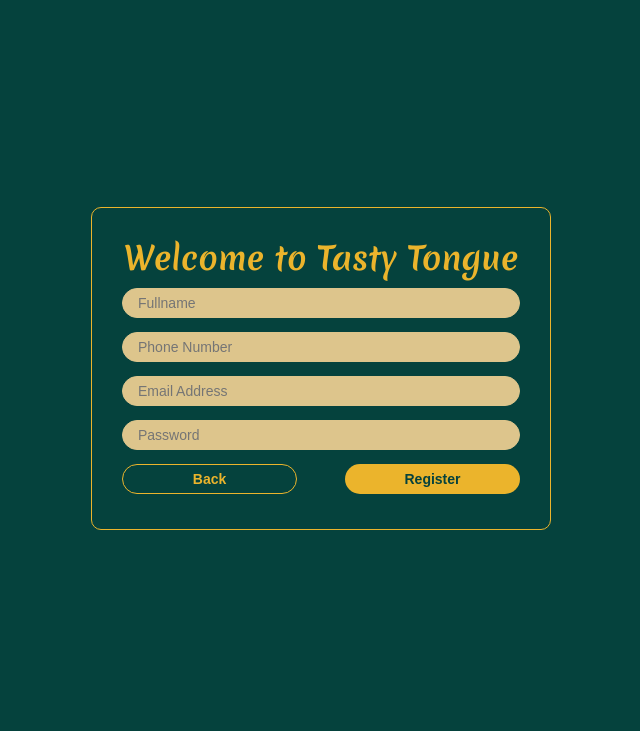
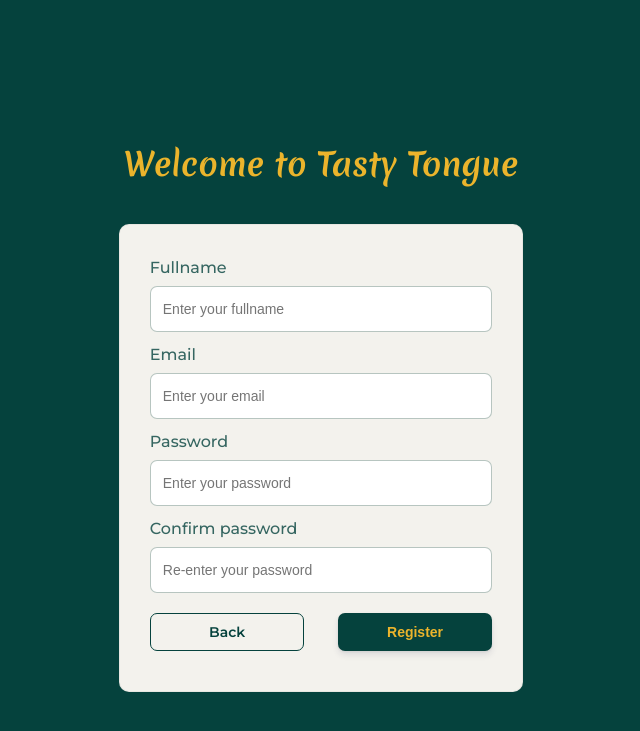
Before and after one commit to achi234/Intro2SE-TastyTongue, a PHP site: page /src/register.php in a window 1280 px wide. Shown: the top 731 px of the page, without its empty margins (319-959 px from the left). Run offline with PHP 8.4, Linux system fonts and the light colour scheme.

Commit message:
Update main login UI
Changing at base.css, main.css, login, register, verify.php

```diff
--- a/src/assets/css/base.css
+++ b/src/assets/css/base.css
@@ -43,28 +43,49 @@
 
 /* Button style */
 .btn {
+    display: flex;
+    justify-content: center;
+    text-decoration: none;
+    align-items: center;
     min-width: 76px;
     min-height: 30px;
     padding: 0;
     outline: none;
     cursor: pointer;
-    border-radius: 30px;
+    /* border-radius: 30px; */
     border: none;
+    transition: transform linear 0.1s;
+    will-change: transform;
 }
 
+.btn:hover {
+    transform: translateY(-1px);
+    box-shadow: 0 1px 2px 0 rgba(0, 0, 0, 0.2);
+}
+/*
 .btn.btn--primary {
    color: var(--green-color);
    background-color: var(--y-text-color);
    width: 175px;
    font-weight: 600;
    font-size: 1.4rem;
+} */
+.btn.btn--primary {
+    color: var(--y-text-color);
+    background-color: var(--green-color);
+    font-size: 1.4rem;
+    border-radius: 7px;
+    padding: 5px 14px;
+    min-height: 38px;
+    width: 45%;
+    font-weight: 600;
+    box-shadow: 0 4px 6px rgba(50, 50, 93, .11), 0 1px 3px rgba(0, 0, 0, .08);
+}
+.btn.btn--primary:hover {
+    background-color: rgba(5, 66, 61, .95);
 }
 
-.btn.btn--primary:hover {
-    background-color: rgba(235, 182, 45, 0.9);
-}
-
-.btn.btn--secondary {
+/* .btn.btn--secondary {
     color: var(--y-text-color);
     background-color: var(--green-color);
     border: var(--y-text-color) 1px solid;
@@ -72,9 +93,23 @@
     font-weight: 600;
     font-size: 1.4rem;
  }
-
+  */
+ .btn.btn--secondary {
+    color: var(--green-color);
+    font-size: 1.4rem;
+    border-radius: 7px;
+    border: 1px solid var(--green-color);
+    padding: 5px 14px;
+    min-height: 38px;
+    width: 45%;
+    background-color: var(--bg-color);
+    font-weight: 600;
+ }
  .btn.btn--secondary:hover {
-    background-color: rgba(235, 182, 45, 0.05);
+    /* background-color: var(--green-color);
+    color: var(--y-text-color) */
+    font-weight: 700;
+    background-color: rgba(5, 66, 61, .02);
 }
 
 .btn.btn--disabled {
--- a/src/assets/css/main.css
+++ b/src/assets/css/main.css
@@ -1,23 +1,34 @@
 /* authen */
 .modal {
-    height: 720px;
+    position: relative;
     display: flex;
+    overflow: auto;
+    flex-direction: column;
     justify-content: center;
-    align-items: center
+    align-items: center;
 }
 
+.justify-content-center {
+    justify-content: center !important;
+}
 .authen-form {
     display: flex;
     flex-direction: column;
     align-items: center;
-    width: 460px;
-    border: 1px solid #EBB42C;
+    /* width: 460px; */
+    width: 32%;
+    min-width: 0;
+    word-wrap: break-word;
+    border: 1px solid rgba(0, 0, 0, .05);
     border-radius: 10px;
+    background-color: var(--bg-color);
+    background-clip: border-box;
     padding: 20px 30px;
 }
 
 .authen-form__header {
     min-height: 60px;
+    padding-top: 96px;
 }
 
 .authen-form__header {
@@ -35,11 +46,15 @@
 .authen-form__form {
     width: 100%;
 }
-.authen-form__group{
-    /* margin : 0 30px 0 30px; */
+.authen-form__title {
+    font-size: 1.6rem;
+    color: rgba(5, 66, 61, .8);
+    font-weight: 500;
+    display: inline-block;
+    margin: 15px 0 10px 0;
 }
 
-.authen-form__input {
+.authen-form__label {
     width: 100%;
     height: 30px;
     margin-bottom: 14px;
@@ -50,8 +65,23 @@
     border: 1px solid var(--nude-color);
     outline: none;
 }
+.authen-form__input {
+    font-size: 1.4rem;
+    display: block;
+    width: 100%;
+    height: calc(44px + 2px);
+    padding: 10px 12px;
+    transition: all .2s cubic-bezier(.68, -.55, .265, 1.55);
+    color: #8898aa;
+    border: 1px solid rgba(5, 66, 61, .25);
+    border-radius: 7px;
+    background-color: #fff;
+    background-clip: padding-box;
+    box-shadow: none;
+    outline: none;
+}
 .authen-form__input:focus {
-    border-color: var(--y-text-color);
+    border-color: rgba(5, 66, 61, .6);
 }
 
 .authen-form__controls {
@@ -59,7 +89,7 @@
     display: flex;
     justify-content: space-between;
     /* padding: 0px 30px; */
-    margin : 0 0 15px 0;
+    margin : 20px 0;
 }
 
 .authen-form__aside {
@@ -76,6 +106,10 @@
 }
 
 .authen-form__forgot-link {
-    color: var(--y-text-color);
+    color: rgba(5, 66, 61, .8);
     font-weight: 400;
 }
+
+.authen-form__forgot-link:hover {
+    font-weight: 550;
+}
--- a/src/register.php
+++ b/src/register.php
@@ -17,39 +17,36 @@
     </div>
     <div class="modal">
         <!-- authen form -->
-        <form method="post" action="Controller/register.php">
-            <div class="authen-form">
         <div class="authen-form__header">
+            <div class="authen-header__logo"></div>
             <h1 class="authen-header__name">Welcome to Tasty Tongue</h1>
         </div>
-
+        <!-- Login form -->
+        <div class="authen-form">
             <div class="authen-form__form">
-                    <!-- <div class="authen-form__group">
-                        <input type="text" class="authen-form__input" placeholder="Username">
-                    </div> -->
                 <div class="authen-form__group">
-                        <input type="text" class="authen-form__input" placeholder="Fullname" name="fullname">
+                    <p class="authen-form__title">Fullname</p>
+                    <input type="text" class="authen-form__input" placeholder="Enter your fullname" name="fullname">
                 </div>
                 <div class="authen-form__group">
-                        <input type="text" class="authen-form__input" placeholder="Phone Number" name="phone">
+                    <p class="authen-form__title">Email</p>
+                    <input type="text" class="authen-form__input" placeholder="Enter your email" name="phone">
                 </div>
                 <div class="authen-form__group">
-                        <input type="text" class="authen-form__input" placeholder="Email Address" name="email">
+                    <p class="authen-form__title">Password</p>
+                    <input type="password" class="authen-form__input" placeholder="Enter your password" name="email">
                 </div>
                 <div class="authen-form__group">
-                        <input type="password" class="authen-form__input" placeholder="Password" name="password">
+                    <p class="authen-form__title">Confirm password</p>
+                    <input type="password" class="authen-form__input" placeholder="Re-enter your password" name="password">
                 </div>
-
                 </div>
 
                 <div class="authen-form__controls">
-                    <a href="login.php"><button type="button" class="btn btn--secondary">Back</button>
-                    </a>
-
+                    <a href="login.php" class="btn btn--secondary">Back</a>
                     <button type="submit" name="btn-register" class="btn btn--primary">Register</button>
                 </div>
         </div>
-        </form>
     </div>
 </body>
 </html>
```
Also changed, not shown: src/login.php (+8 -10 lines), src/verify.php (+3 -4 lines). Lines whose indentation alone changed are shown as unchanged.
